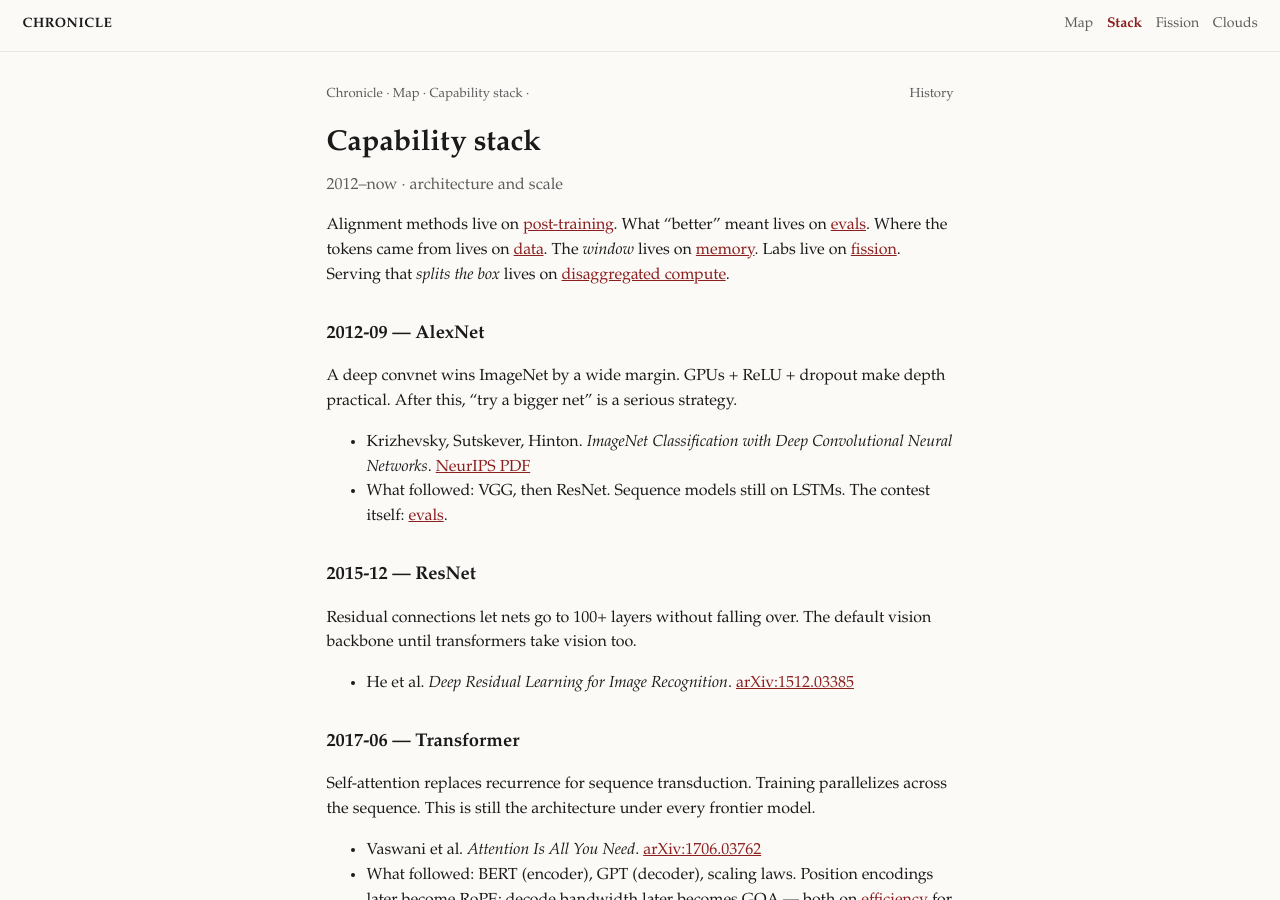
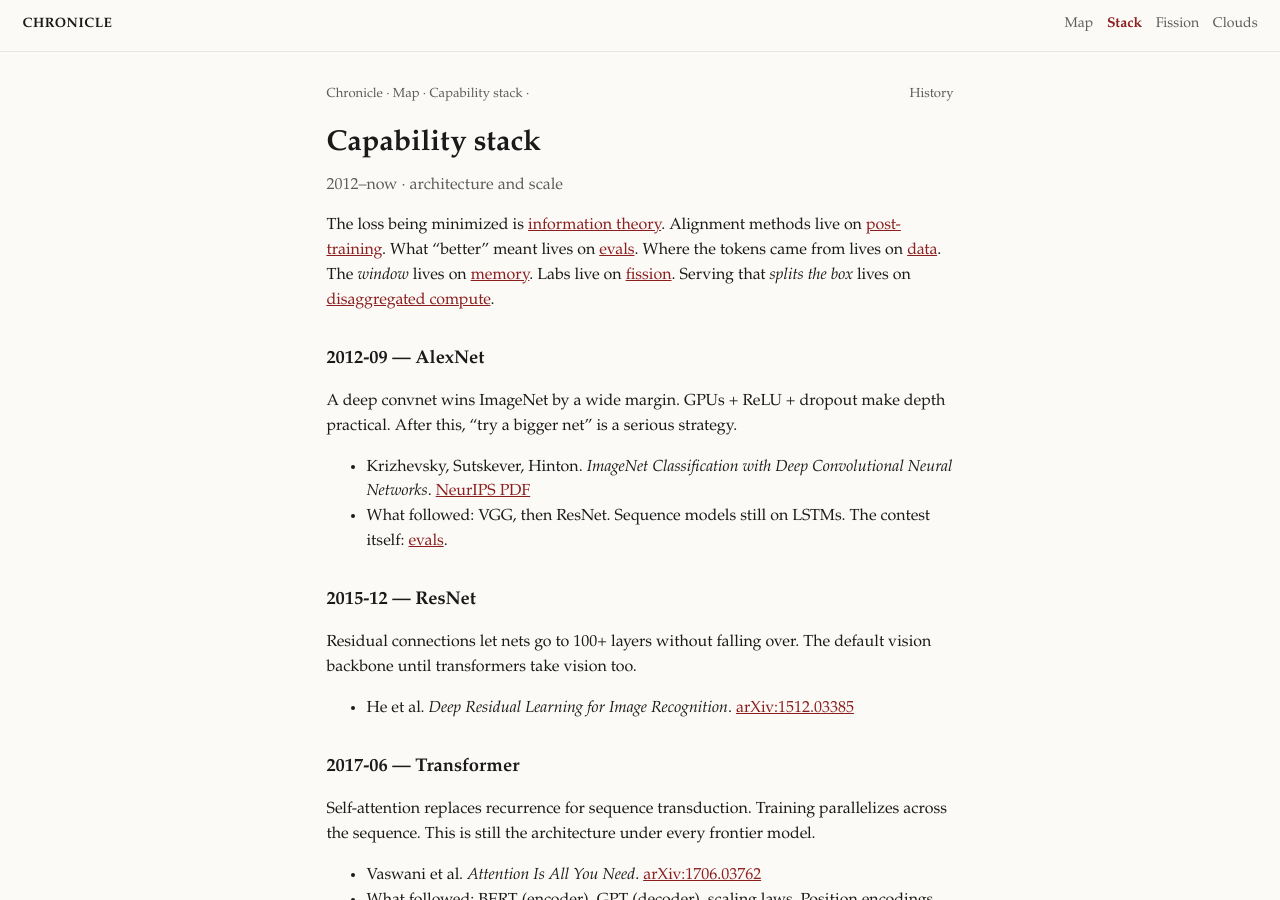
Before and after one commit to vandontduong/chronicle, a Jekyll site: the page built from timelines/capability-stack.md, in a window 1280 px wide and 900 px high. Built offline with Jekyll 4.4.1, drawn with Linux system fonts in a browser that asks for light colours; some of the changed text lies outside the part shown.

Commit message:
Inspect: wire info-theory; Operator on agents

```diff
--- a/timelines/capability-stack.md
+++ b/timelines/capability-stack.md
@@ -8,7 +8,7 @@ permalink: /timelines/capability-stack/
 
 <p class="meta">2012–now · architecture and scale</p>
 
-Alignment methods live on [post-training]({{ '/timelines/post-training/' | relative_url }}). What “better” meant lives on [evals]({{ '/timelines/evals/' | relative_url }}). Where the tokens came from lives on [data]({{ '/timelines/data/' | relative_url }}). The *window* lives on [memory]({{ '/timelines/memory/' | relative_url }}). Labs live on [fission]({{ '/timelines/lab-fission/' | relative_url }}). Serving that *splits the box* lives on [disaggregated compute]({{ '/timelines/disaggregated-compute/' | relative_url }}).
+The loss being minimized is [information theory]({{ '/timelines/information-theory/' | relative_url }}). Alignment methods live on [post-training]({{ '/timelines/post-training/' | relative_url }}). What “better” meant lives on [evals]({{ '/timelines/evals/' | relative_url }}). Where the tokens came from lives on [data]({{ '/timelines/data/' | relative_url }}). The *window* lives on [memory]({{ '/timelines/memory/' | relative_url }}). Labs live on [fission]({{ '/timelines/lab-fission/' | relative_url }}). Serving that *splits the box* lives on [disaggregated compute]({{ '/timelines/disaggregated-compute/' | relative_url }}).
 
 ## 2012-09 — AlexNet
 
@@ -59,7 +59,7 @@ Vision Transformer: split an image into patches, run a transformer. After ImageN
 
 ## 2020-01 / 2022-03 — Scaling laws
 
-Kaplan: loss is a power law in compute, data, and params — but the paper overweights params. Chinchilla: train smaller models on more tokens. The training recipe for the next four years. Data as the scarce input is also on [data]({{ '/timelines/data/' | relative_url }}).
+Kaplan: loss is a power law in compute, data, and params — but the paper overweights params. Chinchilla: train smaller models on more tokens. The training recipe for the next four years. Data as the scarce input is also on [data]({{ '/timelines/data/' | relative_url }}). Loss as bits is also on [information theory]({{ '/timelines/information-theory/' | relative_url }}).
 
 - Kaplan et al. *Scaling Laws for Neural Language Models*. [arXiv:2001.08361](https://arxiv.org/abs/2001.08361)
 - Hoffmann et al. *Training Compute-Optimal Large Language Models* (Chinchilla). [arXiv:2203.15556](https://arxiv.org/abs/2203.15556)
```
Also changed, not shown: timelines/agents.md (+2 -1 lines), timelines/evals.md (+1 -1 lines), README.md.
